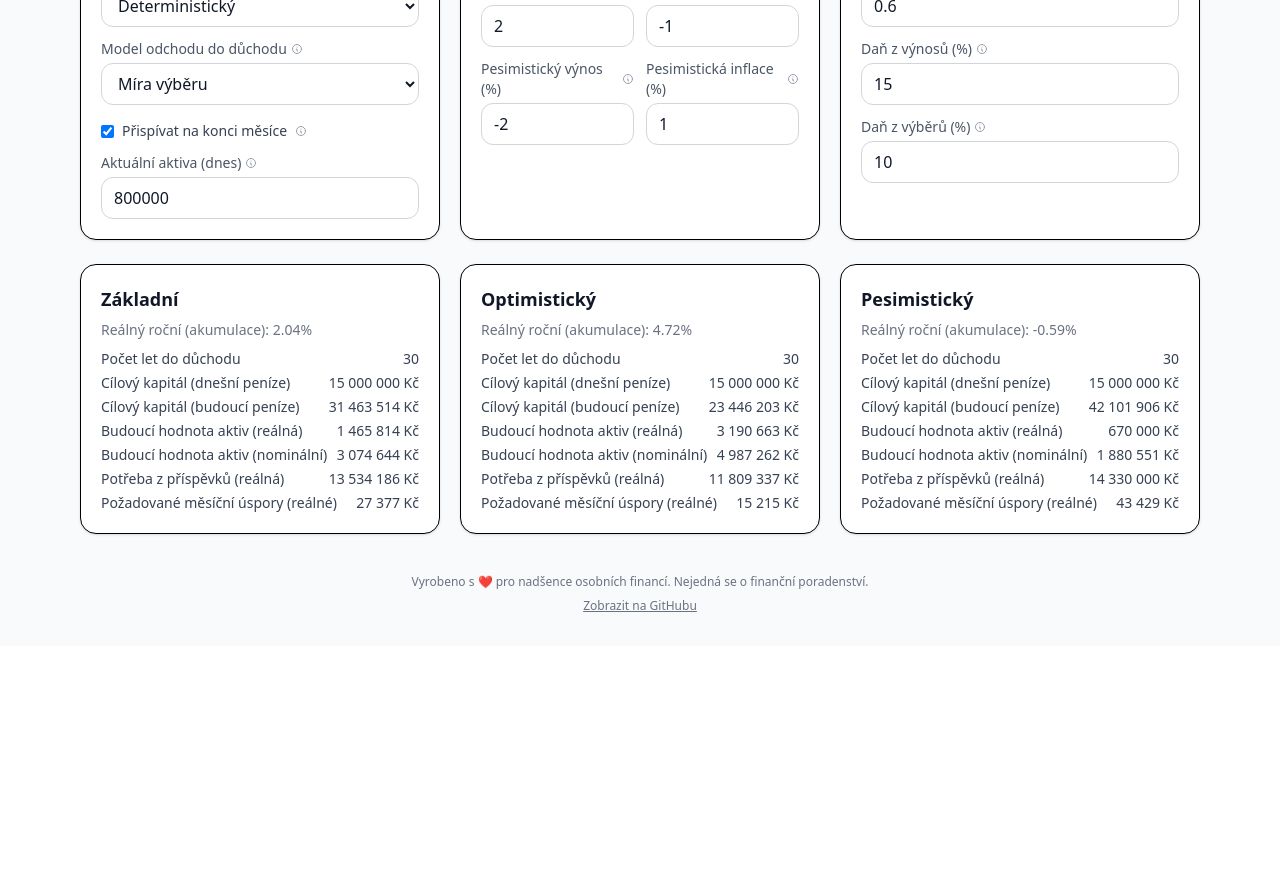
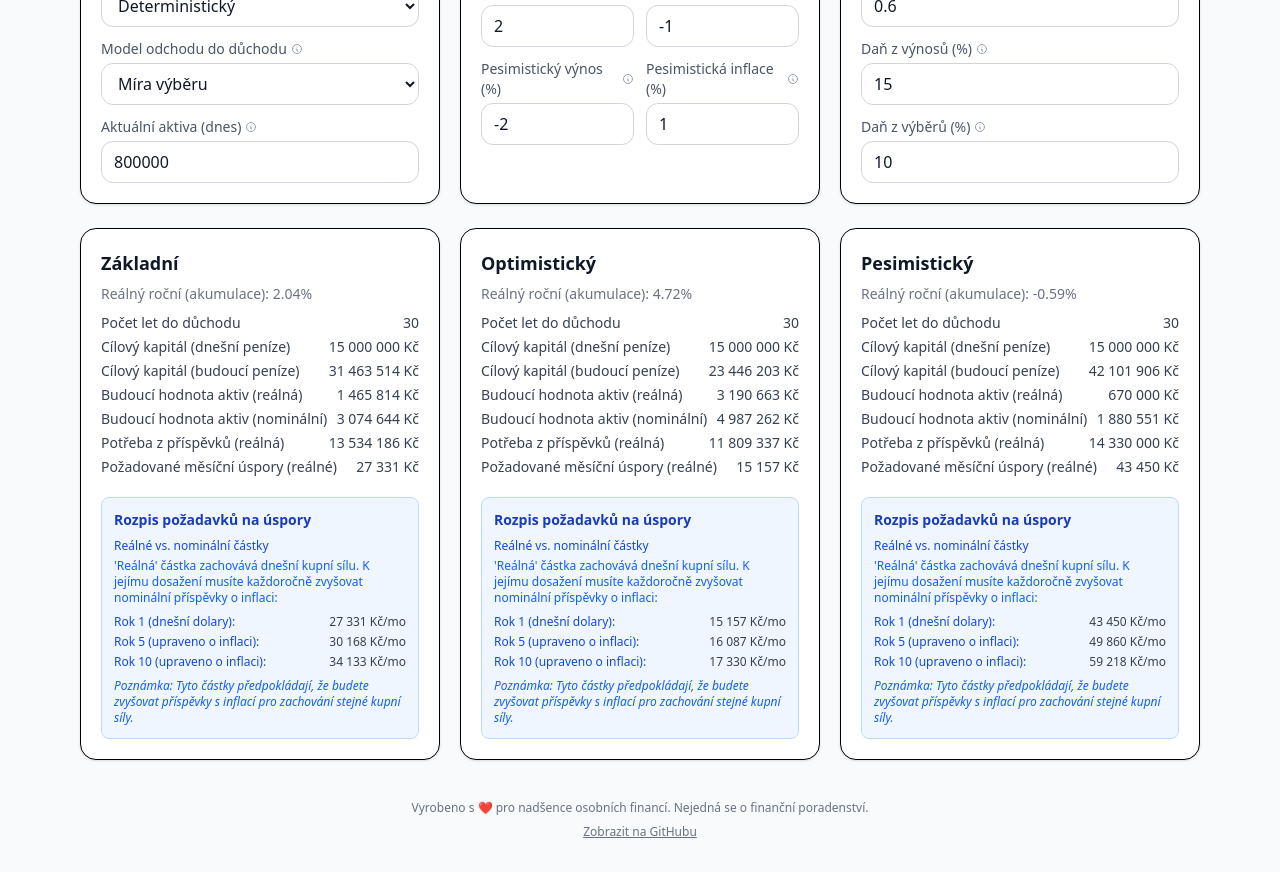
Before and after one commit to Zejnilovic/retire-calc, a React (Vite) app: page / in a window 1280 px wide. Shown: the part 920-1792 px from the top of the page. Before the commit the page ends 1566 px from the top, so only its background shows below. Built offline with nearby package versions, Linux system fonts and the light colour scheme.

Commit message:
Add real vs nominal, remove end of month

```diff
--- a/src/App.tsx
+++ b/src/App.tsx
@@ -49,7 +49,6 @@ export default function App() {
   const [annualFee, setAnnualFee] = useState(0.006);
   const [taxRateOnGains, setTaxRateOnGains] = useState(0.15);
   const [taxRateOnWithdrawals, setTaxRateOnWithdrawals] = useState(0.1);
-  const [contributeAtEnd, setContributeAtEnd] = useState(true);
 
   // Modes
   const [calcMode, setCalcMode] = useState<CalcMode>("Deterministic");
@@ -121,7 +120,6 @@ export default function App() {
     annualFee,
     taxRateOnGains,
     taxRateOnWithdrawals,
-    contributeAtEnd,
     calcMode,
     retireModel,
     mcAnnualVolatility,
@@ -156,6 +154,9 @@ export default function App() {
         fvCurrentAssetsNominal: 0,
         requiredFromContributionsReal: 0,
         requiredMonthlyContributionReal: 0,
+        requiredMonthlyContributionNominalYear1: 0,
+        requiredMonthlyContributionNominalYear5: 0,
+        requiredMonthlyContributionNominalYear10: 0,
         note: t('errors.invalidInputs')
       };
     }
@@ -174,6 +175,9 @@ export default function App() {
         fvCurrentAssetsNominal: 0,
         requiredFromContributionsReal: 0,
         requiredMonthlyContributionReal: 0,
+        requiredMonthlyContributionNominalYear1: 0,
+        requiredMonthlyContributionNominalYear5: 0,
+        requiredMonthlyContributionNominalYear10: 0,
         note: t('errors.invalidInputs')
       };
     }
@@ -196,6 +200,9 @@ export default function App() {
         fvCurrentAssetsNominal: 0,
         requiredFromContributionsReal: 0,
         requiredMonthlyContributionReal: 0,
+        requiredMonthlyContributionNominalYear1: 0,
+        requiredMonthlyContributionNominalYear5: 0,
+        requiredMonthlyContributionNominalYear10: 0,
         note: t('errors.invalidInputs')
       };
     }
@@ -266,8 +273,6 @@ export default function App() {
             setRetireModel={setRetireModel}
             retirementHorizonYears={retirementHorizonYears}
             setRetirementHorizonYears={setRetirementHorizonYears}
-            contributeAtEnd={contributeAtEnd}
-            setContributeAtEnd={setContributeAtEnd}
             currentAssets={currentAssets}
             setCurrentAssets={setCurrentAssets}
             errors={errors}
--- a/src/components/forms/BasicsForm.tsx
+++ b/src/components/forms/BasicsForm.tsx
@@ -1,6 +1,6 @@
 import type { CalcMode, RetireModel } from '../../types';
-import { Section, LabeledNumber, LabeledSelect } from '../ui/FormComponents';
-import { Tooltip, InfoIcon } from '../ui/Tooltip';
+import { LabeledNumber, LabeledSelect } from '../ui/FormComponents';
+import { Section } from '../ui/FormComponents';
 import { useTranslation } from 'react-i18next';
 
 interface BasicsFormProps {
@@ -14,8 +14,6 @@ interface BasicsFormProps {
   setRetireModel: (value: RetireModel) => void;
   retirementHorizonYears: number;
   setRetirementHorizonYears: (value: number) => void;
-  contributeAtEnd: boolean;
-  setContributeAtEnd: (value: boolean) => void;
   currentAssets: number;
   setCurrentAssets: (value: number) => void;
   errors?: { [key: string]: string };
@@ -32,8 +30,6 @@ export function BasicsForm({
   setRetireModel,
   retirementHorizonYears,
   setRetirementHorizonYears,
-  contributeAtEnd,
-  setContributeAtEnd,
   currentAssets,
   setCurrentAssets,
   errors = {},
@@ -110,21 +106,6 @@ export function BasicsForm({
           </div>
         )}
 
-        <div className="flex items-center gap-2 mt-1">
-          <label className="flex items-center gap-2">
-            <input
-              type="checkbox"
-              checked={contributeAtEnd}
-              onChange={(e) => setContributeAtEnd(e.target.checked)}
-              className="rounded border-gray-300 dark:border-gray-600 text-blue-600 focus:ring-blue-500 dark:focus:ring-blue-400 dark:bg-gray-700"
-            />
-            <span className="text-sm text-gray-700 dark:text-gray-300">{t('labels.contributeAtEnd')}</span>
-          </label>
-          <Tooltip content={t('tooltips.contributeAtEnd')} width="lg">
-            <InfoIcon className="w-3 h-3 text-gray-400 dark:text-gray-500" />
-          </Tooltip>
-        </div>
-
         <div>
           <LabeledNumber
             label={t('labels.currentAssets')}
--- a/src/components/results/DeterministicResults.tsx
+++ b/src/components/results/DeterministicResults.tsx
@@ -83,6 +83,41 @@ export function DeterministicResults({
                 </Tooltip>
                 <span className="whitespace-normal break-words">{fmtMoney(r.requiredMonthlyContributionReal, language, currency)}</span>
               </div>
+
+              {/* Savings Breakdown Section */}
+              {r.requiredMonthlyContributionReal > 0 && (
+                <div className="mt-4 p-3 bg-blue-50 dark:bg-blue-900/30 rounded-lg border border-blue-200 dark:border-blue-700">
+                  <h4 className="text-sm font-semibold text-blue-800 dark:text-blue-200 mb-2">
+                    {t('results.deterministic.savingsExplanation')}
+                  </h4>
+                  <h5 className="text-xs font-medium text-blue-700 dark:text-blue-300 mb-1">
+                    {t('results.deterministic.realVsNominalTitle')}
+                  </h5>
+                  <p className="text-xs text-blue-600 dark:text-blue-400 mb-2">
+                    {t('results.deterministic.realVsNominalExplanation')}
+                  </p>
+                  <div className="space-y-1 text-xs">
+                    <div className="flex justify-between">
+                      <span className="text-blue-700 dark:text-blue-300">{t('results.deterministic.nominalYear1')}:</span>
+                      <span className="font-medium">{fmtMoney(r.requiredMonthlyContributionNominalYear1, language, currency)}/mo</span>
+                    </div>
+                    <div className="flex justify-between">
+                      <span className="text-blue-700 dark:text-blue-300">{t('results.deterministic.nominalYear5')}:</span>
+                      <span className="font-medium">{fmtMoney(r.requiredMonthlyContributionNominalYear5, language, currency)}/mo</span>
+                    </div>
+                    {r.requiredMonthlyContributionNominalYear10 > 0 && (
+                      <div className="flex justify-between">
+                        <span className="text-blue-700 dark:text-blue-300">{t('results.deterministic.nominalYear10')}:</span>
+                        <span className="font-medium">{fmtMoney(r.requiredMonthlyContributionNominalYear10, language, currency)}/mo</span>
+                      </div>
+                    )}
+                  </div>
+                  <p className="text-xs text-blue-600 dark:text-blue-400 mt-2 italic">
+                    {t('results.deterministic.savingsNote')}
+                  </p>
+                </div>
+              )}
+
               {r.note && <p className="text-xs text-green-700 dark:text-green-400 mt-2">{r.note}</p>}
             </div>
           </div>
--- a/src/index.css
+++ b/src/index.css
@@ -20,10 +20,15 @@
     --color-green-400: oklch(79.2% 0.209 151.711);
     --color-green-600: oklch(62.7% 0.194 149.214);
     --color-green-700: oklch(52.7% 0.154 150.069);
+    --color-blue-50: oklch(97% 0.014 254.604);
+    --color-blue-200: oklch(88.2% 0.059 254.128);
+    --color-blue-300: oklch(80.9% 0.105 251.813);
     --color-blue-400: oklch(70.7% 0.165 254.624);
     --color-blue-500: oklch(62.3% 0.214 259.815);
     --color-blue-600: oklch(54.6% 0.245 262.881);
     --color-blue-700: oklch(48.8% 0.243 264.376);
+    --color-blue-800: oklch(42.4% 0.199 265.638);
+    --color-blue-900: oklch(37.9% 0.146 265.522);
     --color-purple-400: oklch(71.4% 0.203 305.504);
     --color-purple-600: oklch(55.8% 0.288 302.321);
     --color-gray-50: oklch(98.5% 0.002 247.839);
@@ -279,6 +284,9 @@
   .mr-2 {
     margin-right: calc(var(--spacing) * 2);
   }
+  .mb-1 {
+    margin-bottom: calc(var(--spacing) * 1);
+  }
   .mb-2 {
     margin-bottom: calc(var(--spacing) * 2);
   }
@@ -505,6 +513,9 @@
     border-style: var(--tw-border-style);
     border-width: 4px;
   }
+  .border-blue-200 {
+    border-color: var(--color-blue-200);
+  }
   .border-gray-300 {
     border-color: var(--color-gray-300);
   }
@@ -535,6 +546,9 @@
   .border-l-transparent {
     border-left-color: transparent;
   }
+  .bg-blue-50 {
+    background-color: var(--color-blue-50);
+  }
   .bg-blue-600 {
     background-color: var(--color-blue-600);
   }
@@ -558,6 +572,9 @@
   }
   .p-2 {
     padding: calc(var(--spacing) * 2);
+  }
+  .p-3 {
+    padding: calc(var(--spacing) * 3);
   }
   .p-5 {
     padding: calc(var(--spacing) * 5);
@@ -631,6 +648,12 @@
   .text-blue-600 {
     color: var(--color-blue-600);
   }
+  .text-blue-700 {
+    color: var(--color-blue-700);
+  }
+  .text-blue-800 {
+    color: var(--color-blue-800);
+  }
   .text-gray-400 {
     color: var(--color-gray-400);
   }
@@ -666,6 +689,9 @@
   }
   .text-yellow-800 {
     color: var(--color-yellow-800);
+  }
+  .italic {
+    font-style: italic;
   }
   .underline {
     text-decoration-line: underline;
@@ -764,6 +790,11 @@
       grid-template-columns: repeat(4, minmax(0, 1fr));
     }
   }
+  .dark\:border-blue-700 {
+    &:where(.dark, .dark *) {
+      border-color: var(--color-blue-700);
+    }
+  }
   .dark\:border-gray-600 {
     &:where(.dark, .dark *) {
       border-color: var(--color-gray-600);
@@ -799,6 +830,14 @@
       border-left-color: var(--color-gray-200);
     }
   }
+  .dark\:bg-blue-900\/30 {
+    &:where(.dark, .dark *) {
+      background-color: color-mix(in srgb, oklch(37.9% 0.146 265.522) 30%, transparent);
+      @supports (color: color-mix(in lab, red, red)) {
+        background-color: color-mix(in oklab, var(--color-blue-900) 30%, transparent);
+      }
+    }
+  }
   .dark\:bg-gray-200 {
     &:where(.dark, .dark *) {
       background-color: var(--color-gray-200);
@@ -832,6 +871,16 @@
   .dark\:stroke-gray-600 {
     &:where(.dark, .dark *) {
       stroke: var(--color-gray-600);
+    }
+  }
+  .dark\:text-blue-200 {
+    &:where(.dark, .dark *) {
+      color: var(--color-blue-200);
+    }
+  }
+  .dark\:text-blue-300 {
+    &:where(.dark, .dark *) {
+      color: var(--color-blue-300);
     }
   }
   .dark\:text-blue-400 {
--- a/src/locales/cs/translation.json
+++ b/src/locales/cs/translation.json
@@ -54,7 +54,6 @@
     "calculationMode": "Režim výpočtu",
     "retirementModel": "Model odchodu do důchodu",
     "retirementHorizonYears": "Horizont důchodu (roky)",
-    "contributeAtEnd": "Přispívat na konci měsíce",
     "currentAssets": "Aktuální aktiva (dnes)",
     "annualInflation": "Roční inflace",
     "nominalAnnualReturn": "Nom. roční výnos (hrubý)",
@@ -77,7 +76,6 @@
     "calcMode": "Deterministické režimy používají pevné sazby; Monte Carlo simuluje mnoho možných výsledků.",
     "retireModel": "Bezpečná míra výběru vs. amortizace na omezený horizont.",
     "retirementHorizonYears": "Odhadovaný počet let v důchodu; používá se ke kontrole vyčerpání prostředků.",
-    "contributeAtEnd": "Zda se příspěvky provádějí na konci nebo na začátku měsíce.",
     "currentAssets": "Celková hodnota vašich úspor a investic na důchod.",
     "annualInflation": "Očekávaná průměrná roční míra inflace.",
     "nominalAnnualReturn": "Očekávaný roční výnos před inflací a poplatky.",
@@ -132,7 +130,14 @@
       "fvCurrentAssetsReal": "Budoucí hodnota aktiv (reálná)",
       "fvCurrentAssetsNominal": "Budoucí hodnota aktiv (nominální)",
       "requiredFromContributionsReal": "Potřeba z příspěvků (reálná)",
-      "requiredMonthlyContributionReal": "Požadované měsíční úspory (reálné)"
+      "requiredMonthlyContributionReal": "Požadované měsíční úspory (reálné)",
+      "savingsExplanation": "Rozpis požadavků na úspory",
+      "realVsNominalTitle": "Reálné vs. nominální částky",
+      "realVsNominalExplanation": "'Reálná' částka zachovává dnešní kupní sílu. K jejímu dosažení musíte každoročně zvyšovat nominální příspěvky o inflaci:",
+      "nominalYear1": "Rok 1 (dnešní dolary)",
+      "nominalYear5": "Rok 5 (upraveno o inflaci)",
+      "nominalYear10": "Rok 10 (upraveno o inflaci)",
+      "savingsNote": "Poznámka: Tyto částky předpokládají, že budete zvyšovat příspěvky s inflací pro zachování stejné kupní síly."
     },
     "monteCarlo": {
       "header": "Výsledek Monte Carlo",
--- a/src/types/index.ts
+++ b/src/types/index.ts
@@ -14,7 +14,6 @@ export interface Inputs {
   annualFee: number;
   taxRateOnGains: number;
   taxRateOnWithdrawals: number;
-  contributeAtEnd: boolean;
   calcMode: "Deterministic" | "MonteCarlo";
   retireModel: "WithdrawalRate" | "Amortization";
   mcAnnualVolatility: number;
@@ -32,6 +31,9 @@ export interface ResultDeterministic {
   fvCurrentAssetsNominal: number;
   requiredFromContributionsReal: number;
   requiredMonthlyContributionReal: number;
+  requiredMonthlyContributionNominalYear1: number;
+  requiredMonthlyContributionNominalYear5: number;
+  requiredMonthlyContributionNominalYear10: number;
   note?: string;
 }
 
--- a/src/utils/calculations.ts
+++ b/src/utils/calculations.ts
@@ -63,6 +63,9 @@ export function computeDeterministic(
       fvCurrentAssetsNominal: fvCurrentAssetsNominalAtRetirement,
       requiredFromContributionsReal: 0,
       requiredMonthlyContributionReal: 0,
+      requiredMonthlyContributionNominalYear1: 0,
+      requiredMonthlyContributionNominalYear5: 0,
+      requiredMonthlyContributionNominalYear10: 0,
       note:
         "Under these assumptions, your current assets already meet the target.",
     };
@@ -73,9 +76,15 @@ export function computeDeterministic(
     monthlyContrib = neededFromContrib / months;
   } else {
     let factor = (Math.pow(1 + realMonthly, months) - 1) / realMonthly;
-    if (!inp.contributeAtEnd) factor *= 1 + realMonthly;
+    // Assume contributions at beginning of month (more conservative)
+    factor *= 1 + realMonthly;
     monthlyContrib = neededFromContrib / factor;
   }
+
+  // Calculate nominal amounts for different years (accounting for inflation)
+  const nominalYear1 = monthlyContrib; // Year 1 = real amount
+  const nominalYear5 = monthlyContrib * Math.pow(1 + annualInflation, 4); // 5th year
+  const nominalYear10 = years >= 10 ? monthlyContrib * Math.pow(1 + annualInflation, 9) : 0; // 10th year (if applicable)
 
   return {
     yearsToRetirement: years,
@@ -87,5 +96,8 @@ export function computeDeterministic(
     fvCurrentAssetsNominal: fvCurrentAssetsNominalAtRetirement,
     requiredFromContributionsReal: neededFromContrib,
     requiredMonthlyContributionReal: monthlyContrib,
+    requiredMonthlyContributionNominalYear1: nominalYear1,
+    requiredMonthlyContributionNominalYear5: nominalYear5,
+    requiredMonthlyContributionNominalYear10: nominalYear10,
   };
 }
--- a/src/utils/monteCarlo.ts
+++ b/src/utils/monteCarlo.ts
@@ -23,8 +23,8 @@ export function simulateOnce(
 
   for (let m = 0; m < monthsAccum; m++) {
     const r = muM + sigmaM * randn();
-    bal *= 1 + r;
-    if (inp.contributeAtEnd) bal += monthlyContrib; else bal = (bal + monthlyContrib) * (1 + r);
+    // Assume contributions at beginning of month (more conservative)
+    bal = (bal + monthlyContrib) * (1 + r);
     if (!isFinite(bal)) return false;
   }
 
```
Also changed, not shown: src/locales/en/translation.json (+8 -3 lines).
